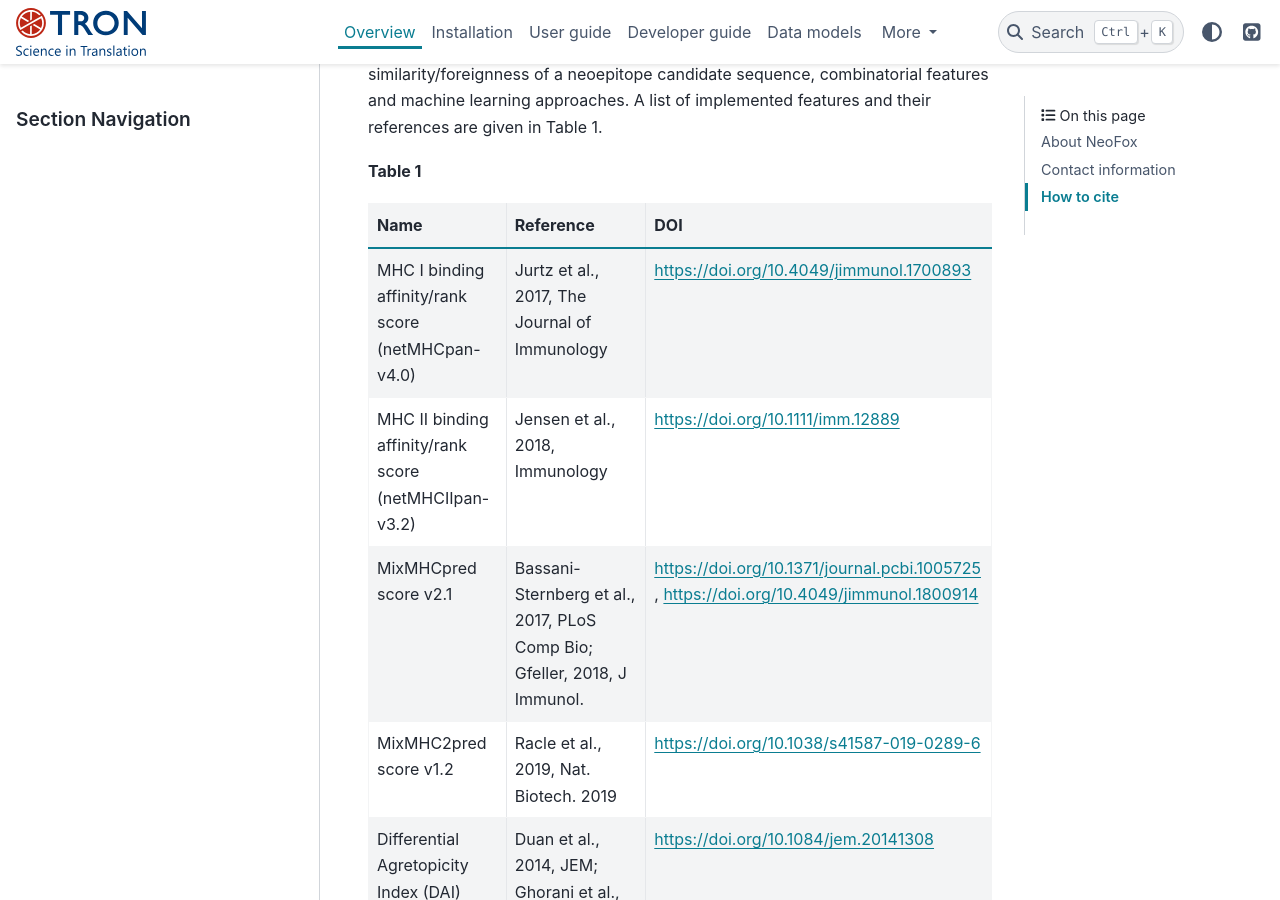
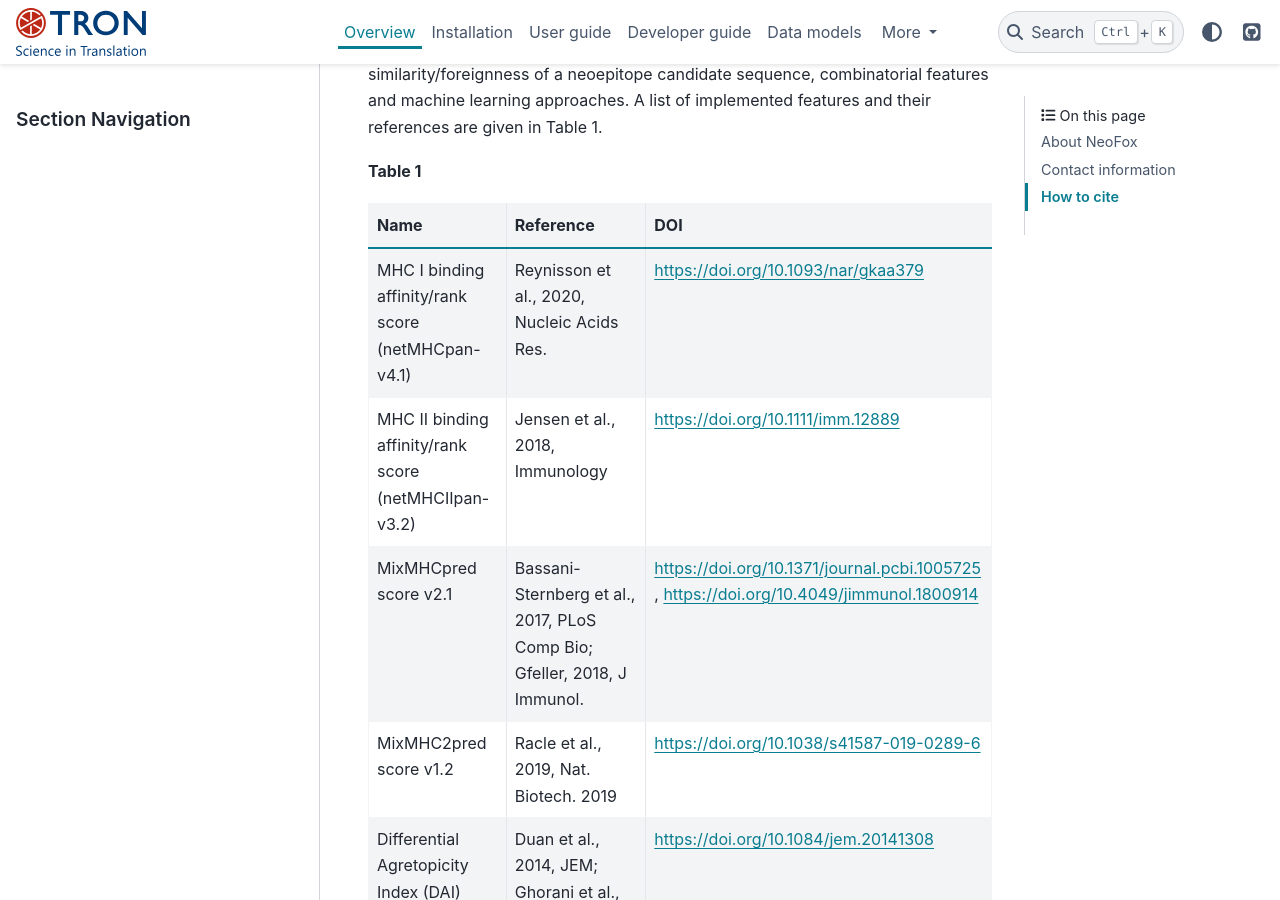
Before and after one commit to TRON-Bioinformatics/neofox, a Sphinx documentation site: the page built from docs/source/01_overview.md, in a window 1280 px wide and 900 px high, scrolled down 758 px. Built offline with Sphinx 7.4.7 and the PyData theme 0.15.4, drawn with Linux system fonts in a browser that asks for light colours.

Commit message:
upgrade netmhcpan reference in documentation

```diff
--- a/docs/source/01_overview.md
+++ b/docs/source/01_overview.md
@@ -18,7 +18,7 @@ NeoFox covers neoepitope prediction by MHC binding and ligand prediction, simila
 
 | Name                                                    | Reference                                                                | DOI                                                                                       |
 |---------------------------------------------------------|--------------------------------------------------------------------------|-------------------------------------------------------------------------------------------|
-| MHC I binding affinity/rank score (netMHCpan-v4.0)      | Jurtz et al., 2017, The Journal of Immunology                             | https://doi.org/10.4049/jimmunol.1700893                                                  |
+| MHC I binding affinity/rank score (netMHCpan-v4.1)      | Reynisson et al., 2020, Nucleic Acids Res.                             | https://doi.org/10.1093/nar/gkaa379                                                  |
 | MHC II binding affinity/rank score (netMHCIIpan-v3.2)   | Jensen et al., 2018, Immunology                                           | https://doi.org/10.1111/imm.12889                                                         |
 | MixMHCpred score v2.1                                   | Bassani-Sternberg et al., 2017, PLoS Comp Bio; Gfeller, 2018, J Immunol. | https://doi.org/10.1371/journal.pcbi.1005725 ,   https://doi.org/10.4049/jimmunol.1800914 |
 | MixMHC2pred score v1.2                                  | Racle et al., 2019, Nat. Biotech. 2019                                    | https://doi.org/10.1038/s41587-019-0289-6                                                 |
```
